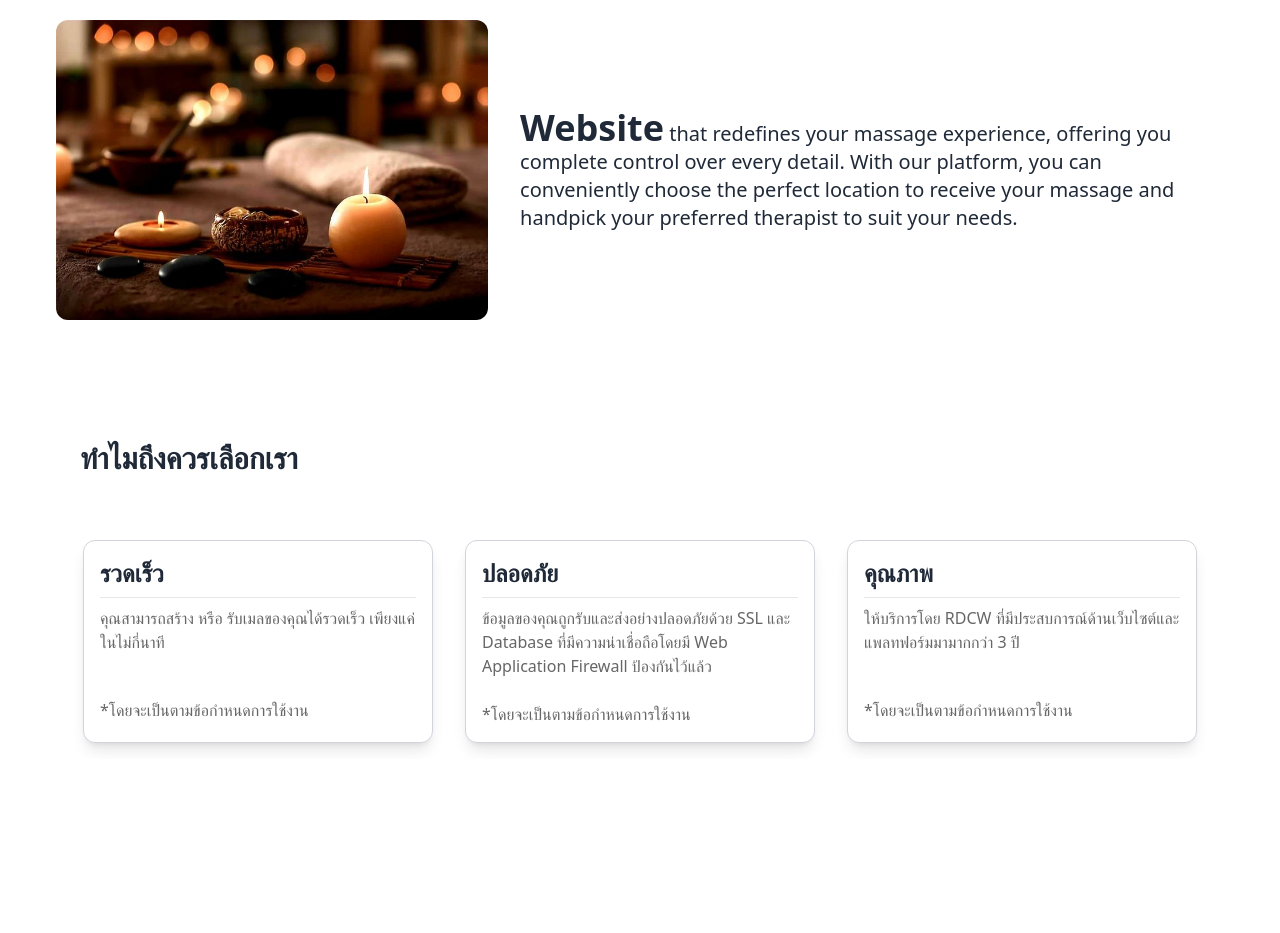
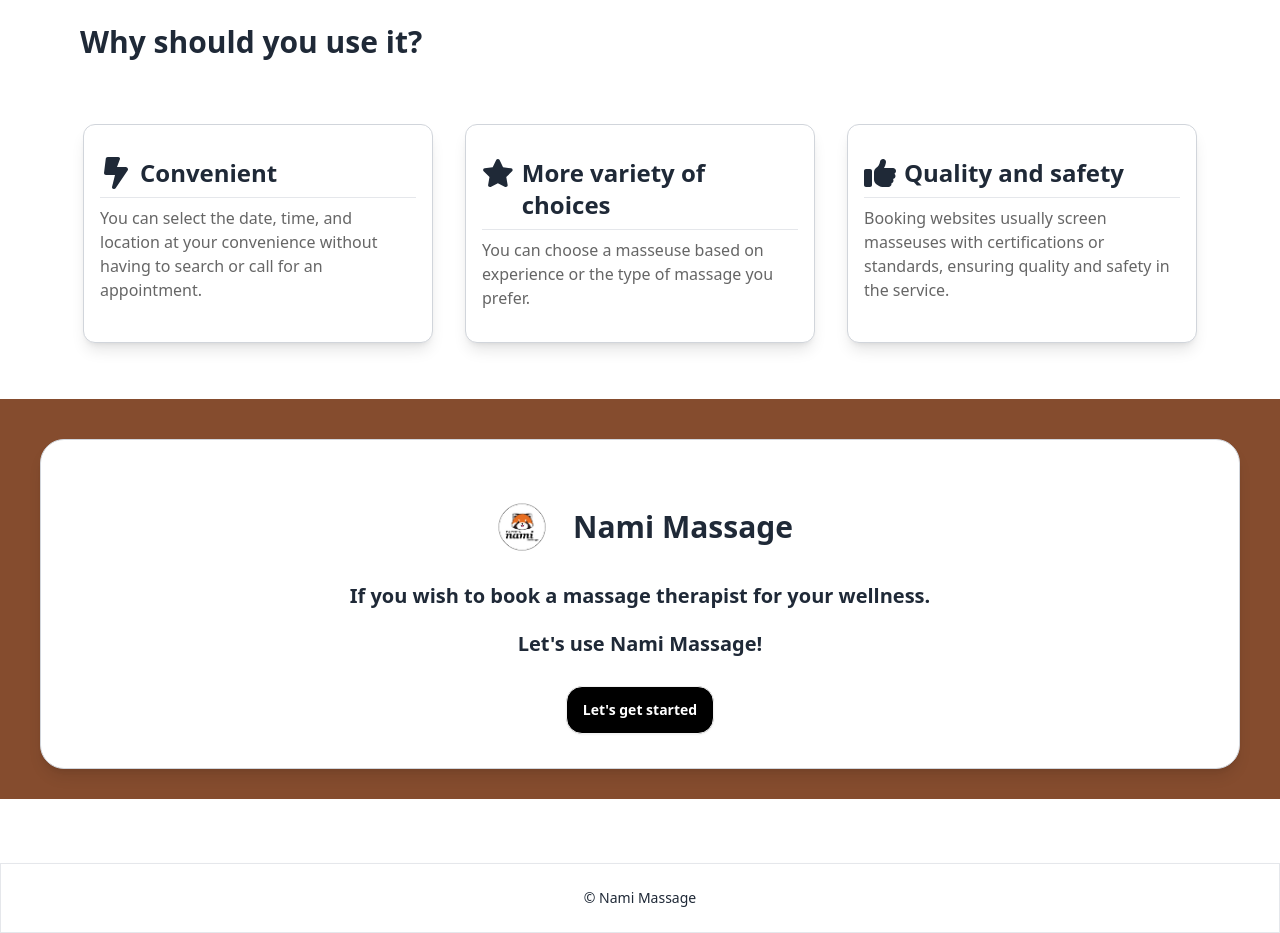
Before and after one commit to Gusb3ll/massage, a Next.js app in the folder apps/client/: page / in a window 1280 px wide. Shown: the part 880-1813 px from the top of the page. Before the commit the page ends 1639 px from the top, so only its background shows below. Built offline with nearby package versions, Linux system fonts and the light colour scheme; no server answers.

Commit message:
Fix(Client) : Landing Page

```diff
--- /dev/null
+++ b/apps/client/src/components/Footer.tsx
@@ -0,0 +1,11 @@
+const Footer = () => {
+  return (
+    <footer className="mt-16 flex w-full justify-center border py-6 shadow-md">
+      <div className="flex flex-row gap-2">
+        <p className="text-sm">© Nami Massage</p>
+      </div>
+    </footer>
+  )
+}
+
+export default Footer
--- a/apps/client/src/components/Layouts/Landing.tsx
+++ b/apps/client/src/components/Layouts/Landing.tsx
@@ -1,4 +1,4 @@
-// import Footer from '../Footer'
+import Footer from '../Footer'
 import Navbar from '../Navbar'
 
 const LandingLayout: React.FC<React.PropsWithChildren> = ({ children }) => {
@@ -9,7 +9,7 @@
           <Navbar />
           {children}
         </div>
-        {/* <Footer /> */}
+        <Footer />
       </div>
     </>
   )
--- a/apps/client/src/pages/dashboard/massager/booking/[id]/chat.tsx
+++ b/apps/client/src/pages/dashboard/massager/booking/[id]/chat.tsx
@@ -1,11 +1,27 @@
-import { useRouter } from 'next/router'
+// import { useRouter } from 'next/router'
+import AppLayout from '@/components/Layouts/App'
+import DashboardLayout from '@/components/Layouts/Dashboard'
 
 const BookingChat = () => {
-  const router = useRouter()
+  // const router = useRouter()
 
-  const bookingId = router.query.id as string | undefined
+  // const bookingId = router.query.id as string | undefined
 
-  return <>chat {bookingId}</>
+  return (
+    <AppLayout>
+      <DashboardLayout>
+        <div className="chat chat-start">
+          <div className="chat-bubble">
+            Its over Anakin,
+            <br />I have the high ground.
+          </div>
+        </div>
+        <div className="chat chat-end">
+          <div className="chat-bubble">You underestimate my power!</div>
+        </div>
+      </DashboardLayout>
+    </AppLayout>
+  )
 }
 
 export default BookingChat
--- a/apps/client/src/pages/dashboard/user/booking/[id]/chat.tsx
+++ b/apps/client/src/pages/dashboard/user/booking/[id]/chat.tsx
@@ -1,11 +1,27 @@
-import { useRouter } from 'next/router'
+// import { useRouter } from 'next/router'
+import AppLayout from '@/components/Layouts/App'
+import DashboardLayout from '@/components/Layouts/Dashboard'
 
 const BookingChat = () => {
-  const router = useRouter()
+  // const router = useRouter()
 
-  const bookingId = router.query.id as string | undefined
+  // const bookingId = router.query.id as string | undefined
 
-  return <>chat {bookingId}</>
+  return (
+    <AppLayout>
+      <DashboardLayout>
+        <div className="chat chat-start">
+          <div className="chat-bubble">
+            Its over Anakin,
+            <br />I have the high ground.
+          </div>
+        </div>
+        <div className="chat chat-end">
+          <div className="chat-bubble">You underestimate my power!</div>
+        </div>
+      </DashboardLayout>
+    </AppLayout>
+  )
 }
 
 export default BookingChat
--- a/apps/client/src/pages/index.tsx
+++ b/apps/client/src/pages/index.tsx
@@ -1,13 +1,16 @@
 import Image from 'next/image'
+import Link from 'next/link'
+import { useSession } from 'next-auth/react'
 import React from 'react'
-// import Marquee from 'react-fast-marquee'
+import { FaStar } from 'react-icons/fa'
+import { FaBoltLightning, FaThumbsUp } from 'react-icons/fa6'
 
 import AppLayout from '@/components/Layouts/App'
 import LandingLayout from '@/components/Layouts/Landing'
 
-// import Reviewfast from '../components/Review/reviewfast'
+const Home = () => {
+  const { data: session } = useSession()
 
-const Home = () => {
   return (
     <>
       <AppLayout>
@@ -26,98 +29,88 @@
                 </p>
               </div>
             </div>
-            <div className="mt-5 hidden sm:block">
-              <div className="flex flex-row items-center gap-8 px-14 py-12">
-                <Image
-                  src="/images/indeximg2.png"
-                  alt="bg1"
-                  width={300}
-                  height={200}
-                  className="h-[52px] w-[52px] rounded-xl md:h-[300px] md:w-[600px]"
-                />
-                <p className="text-xl">
-                  <span className="text-4xl font-bold">Website</span> that
-                  redefines your massage experience, offering you complete
-                  control over every detail. With our platform, you can
-                  conveniently choose the perfect location to receive your
-                  massage and handpick your preferred therapist to suit your
-                  needs.
-                </p>
-              </div>
-            </div>
 
             <div className="mt-14 flex flex-row flex-wrap justify-center gap-8 py-4 sm:flex-col md:gap-16">
               <h1 className="mx-4 text-center text-3xl font-semibold md:ml-20 md:text-left">
-                ทำไมถึงควรเลือกเรา
+                Why should you use it?
               </h1>
               <div className="flex flex-wrap justify-center gap-5 sm:flex-row sm:gap-8 md:flex-row lg:flex-row">
-                <div className="flex h-auto max-w-[350px] flex-grow flex-col rounded-xl border border-gray-300 bg-white p-4 shadow-lg transition-all hover:translate-y-[-10px]">
+                <div className="flex h-auto max-w-[350px] flex-grow flex-col rounded-xl border border-gray-300 bg-white p-4 py-8 shadow-lg transition-all hover:translate-y-[-10px]">
                   <div className="flex flex-row gap-2">
-                    {/* <FaBoltLightning size="32" /> */}
-                    <p className="text-2xl font-semibold">รวดเร็ว</p>
+                    <FaBoltLightning size="32" />
+                    <p className="text-2xl font-semibold">Convenient </p>
                   </div>
                   <hr className="mt-2 text-gray-500" />
                   <p className="text-md mt-2 text-[#666666]">
-                    คุณสามารถสร้าง หรือ รับเมลของคุณได้รวดเร็ว
-                    เพียงแค่ในไม่กี่นาที
+                    You can select the date, time, and location at your
+                    convenience without having to search or call for an
+                    appointment.
                   </p>
-                  <div className="mt-11 flex flex-row items-center justify-between gap-2">
-                    <p className="text-md text-[#666666]">
-                      *โดยจะเป็นตามข้อกำหนดการใช้งาน
-                    </p>
-                    {/* <RiVerifiedBadgeFill size="24" className="text-green-500" /> */}
-                  </div>
                 </div>
 
-                <div className="flex h-auto max-w-[350px] flex-grow flex-col rounded-xl border border-gray-300 bg-white p-4 shadow-lg transition-all hover:translate-y-[-10px]">
+                <div className="flex h-auto max-w-[350px] flex-grow flex-col rounded-xl border border-gray-300 bg-white p-4 py-8 shadow-lg transition-all hover:translate-y-[-10px]">
                   <div className="flex flex-row gap-2">
-                    {/* <FaShieldAlt size="32" /> */}
-                    <p className="text-2xl font-semibold">ปลอดภัย</p>
+                    <FaStar size="32" />
+                    <p className="text-2xl font-semibold">
+                      More variety of choices
+                    </p>
                   </div>
                   <hr className="mt-2 text-gray-500" />
                   <p className="text-md mt-2 text-[#666666]">
-                    ข้อมูลของคุณถูกรับและส่งอย่างปลอดภัยด้วย SSL และ Database
-                    ที่มีความน่าเชื่อถือโดยมี Web Application Firewall
-                    ป้องกันไว้แล้ว
+                    You can choose a masseuse based on experience or the type of
+                    massage you prefer.
                   </p>
-                  <div className="mt-6 flex flex-row items-center justify-between gap-2">
-                    <p className="text-md text-[#666666]">
-                      *โดยจะเป็นตามข้อกำหนดการใช้งาน
-                    </p>
-                    {/* <RiVerifiedBadgeFill size="24" className="text-green-500" /> */}
-                  </div>
                 </div>
 
-                <div className="flex h-auto max-w-[350px] flex-grow flex-col rounded-xl border border-gray-300 bg-white p-4 shadow-lg transition-all hover:translate-y-[-10px]">
+                <div className="flex h-auto max-w-[350px] flex-grow flex-col rounded-xl border border-gray-300 bg-white p-4 py-8 shadow-lg transition-all hover:translate-y-[-10px]">
                   <div className="flex flex-row gap-2">
-                    {/* <FaThumbsUp size="32" /> */}
-                    <p className="text-2xl font-semibold">คุณภาพ</p>
+                    <FaThumbsUp size="32" />
+                    <p className="text-2xl font-semibold">
+                      Quality and safety{' '}
+                    </p>
                   </div>
                   <hr className="mt-2 text-gray-500" />
                   <p className="text-md mt-2 text-[#666666]">
-                    ให้บริการโดย RDCW
-                    ที่มีประสบการณ์ด้านเว็บไซต์และแพลทฟอร์มมามากกว่า 3 ปี
+                    Booking websites usually screen masseuses with
+                    certifications or standards, ensuring quality and safety in
+                    the service.
                   </p>
-                  <div className="mt-11 flex flex-row items-center justify-between gap-2">
-                    <p className="text-md text-[#666666]">
-                      *โดยจะเป็นตามข้อกำหนดการใช้งาน
-                    </p>
-                    {/* <RiVerifiedBadgeFill size="24" className="text-green-500" /> */}
-                  </div>
                 </div>
               </div>
             </div>
 
-            {/* <div className="flex items-center justify-center p-16">
-              <Image
-                src="/images/image.png"
-                alt="mid"
-                width={1000}
-                height={900}
-                quality={100}
-                className="h-[200px] w-[1000px] rounded-xl md:h-[500px] md:w-[1000px]"
-              />
-            </div> */}
+            <div className="bg-primary/85 mt-10 h-[400px] w-full p-10">
+              <div className="flex h-[330px] flex-col rounded-3xl border border-gray-300 bg-white p-4 shadow-lg">
+                <div className="mt-9 flex flex-row items-center justify-center gap-4">
+                  <Image
+                    src="/images/logo.png"
+                    alt="Logo"
+                    width={76}
+                    height={32}
+                    className="h-[46px] w-[46px] md:h-[70px] md:w-[70px]"
+                  />
+                  <h2 className="flex items-center justify-center gap-2 text-4xl font-bold">
+                    <span className="items-center text-3xl">Nami Massage</span>
+                  </h2>
+                </div>
+
+                <h1 className="mt-5 text-center text-xl font-semibold">
+                  If you wish to book a massage therapist for your wellness.
+                </h1>
+                <h1 className="mt-5 text-center text-xl font-semibold">
+                  Let&apos;s use Nami Massage!
+                </h1>
+
+                <div className="mt-7 flex items-center justify-center gap-4">
+                  <Link
+                    href={session?.user ? '/dashboard' : '/register'}
+                    className="btn rounded-2xl bg-[#000000] text-white hover:bg-black"
+                  >
+                    Let&apos;s get started
+                  </Link>
+                </div>
+              </div>
+            </div>
           </div>
         </LandingLayout>
       </AppLayout>
```
